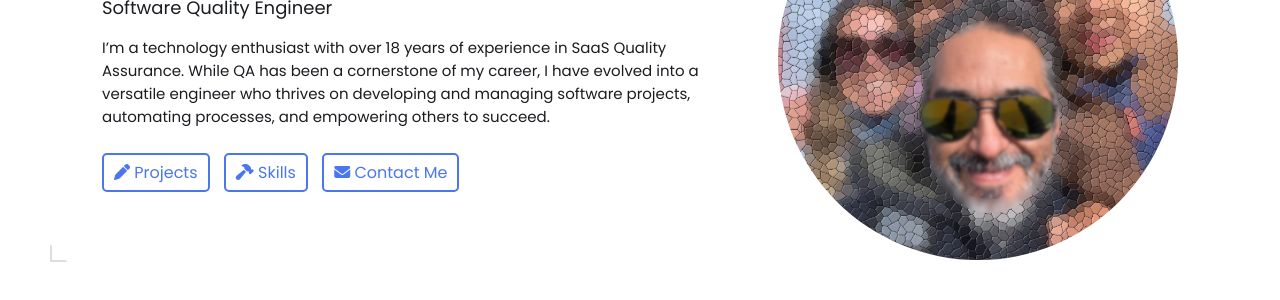
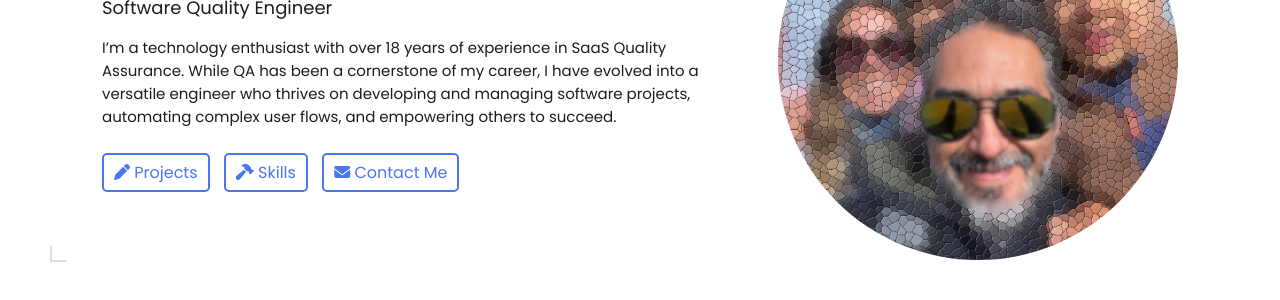
Before and after one commit to fernando-dz/fernando-dz.github.io, a Jekyll site: the page built from index.html, in a window 1280 px wide and 900 px high. Shown: the part 272-572 px from the top of the window. Built offline with Jekyll 4.4.1, drawn with Linux system fonts in a browser that asks for light colours.

Commit message:
Update _config.yml

```diff
--- a/_config.yml
+++ b/_config.yml
@@ -17,7 +17,7 @@ headline: Software Quality Engineer
 description: >- # dont remove this line. this will ignore all new lines until the next section
   I’m a technology enthusiast with over 18 years of experience in SaaS Quality Assurance.
   While QA has been a cornerstone of my career, I have evolved into a versatile engineer
-  who thrives on developing and managing software projects, automating processes,
+  who thrives on developing and managing software projects, automating complex user flows,
   and empowering others to succeed.
 
 # Place your profile image in /assets/images/profile-image/folder and edit the file name
```
